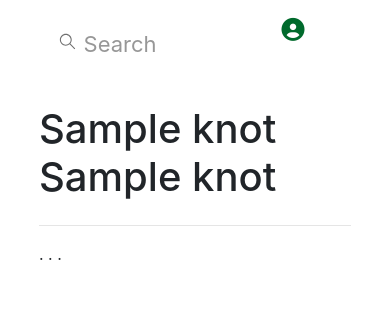
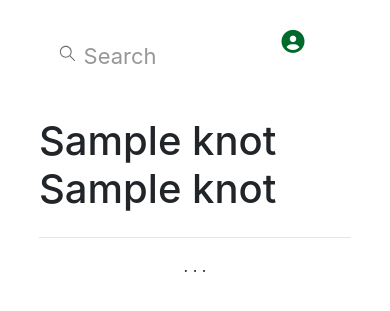
Before and after one commit to FirstShanti/Knots-link, a Flask app: a page that uses templates/base.html in a window 390 px wide. Shown: the top 311 px of the page. Run offline with Flask 2, Linux system fonts and the light colour scheme; the visitor is signed in with stand-in values (Sample User, id 1); tables that the repository leaves empty hold one stand-in row (values such as "Sample post"); some libraries are stand-ins or nearby versions.

Commit message:
update style

```diff
--- a/static/css/style.css
+++ b/static/css/style.css
@@ -571,12 +571,13 @@ button:focus {
 		overflow: hidden;
 	}
 	.post-main-container {
-	display: block;
+		display: block;
+		text-align: center;
 	}
 	#header_inner {
 		display: inline-flex !important;
 		display: inline-flex !important;
-		padding-top: 10px !important;
+		padding-top: 7% !important;
 		padding-left: 20px !important;
 	}
 	.show_all {
```
